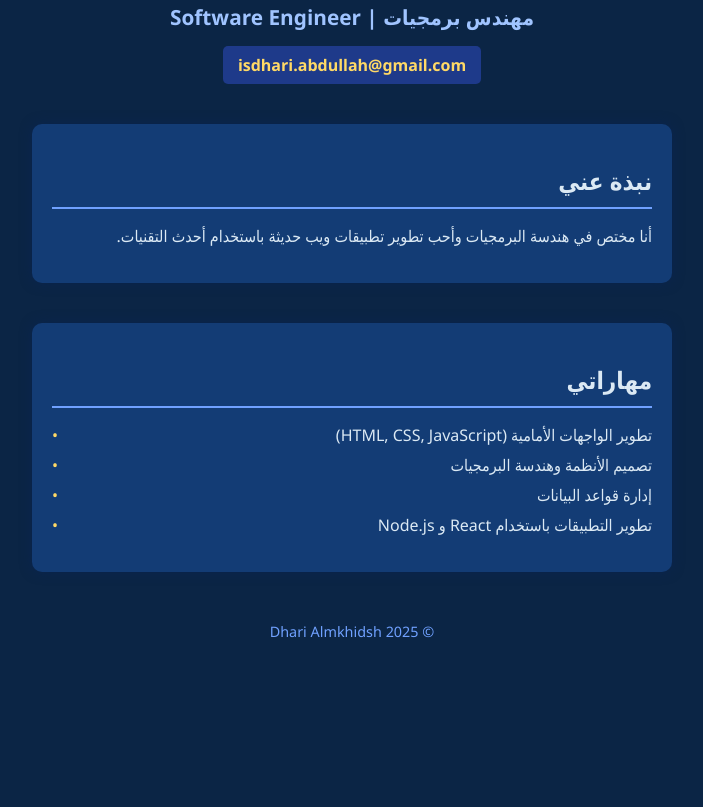
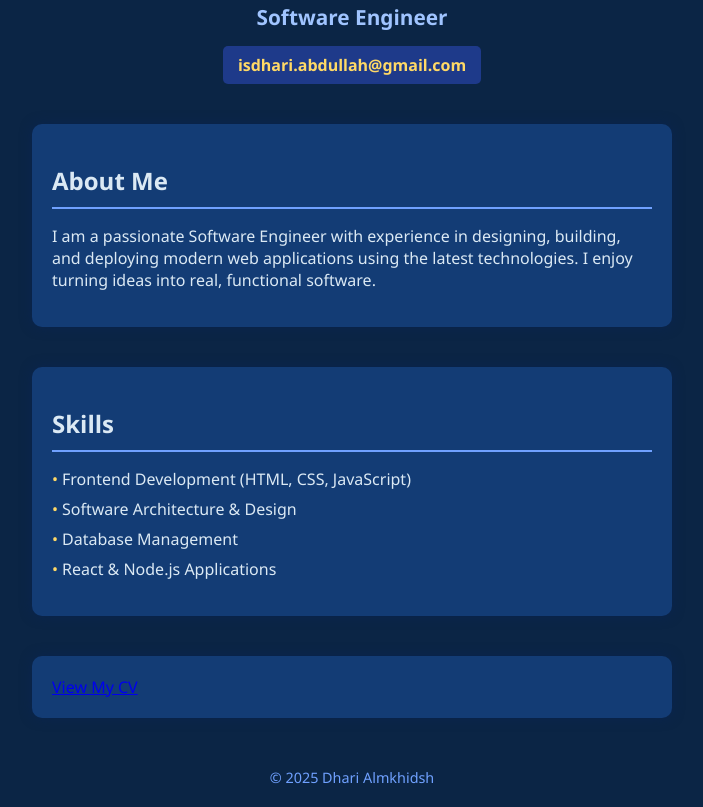
Before and after one commit to is-dhari/Dhari-website, a plain HTML site: page index.html in a window 1280 px wide. Shown: the part 87-894 px from the top of the page, without its empty margins (288-991 px from the left). Before the commit the page ends 800 px from the top, so only its background shows below. Drawn offline with Linux system fonts and the light colour scheme.

Commit message:
Update index.html

```diff
--- a/index.html
+++ b/index.html
@@ -1,35 +1,43 @@
 <!DOCTYPE html>
-<html lang="ar" dir="rtl">
+<html lang="en">
 <head>
   <meta charset="UTF-8" />
-    <meta name="viewport" content="width=device-width, initial-scale=1" />
+  <meta name="viewport" content="width=device-width, initial-scale=1.0" />
   <title>Dhari Almkhidsh</title>
   <link rel="stylesheet" href="style.css" />
 </head>
 <body>
+  <div class="container fade-in">
     <header>
       <h1>Dhari Almkhidsh</h1>
-        <p>مهندس برمجيات | Software Engineer</p>
-        <a href="mailto:isdhari.abdullah@gmail.com" class="email">isdhari.abdullah@gmail.com</a>
+      <p class="title">Software Engineer</p>
+      <a class="email" href="mailto:isdhari.abdullah@gmail.com">isdhari.abdullah@gmail.com</a>
     </header>
 
-    <section class="about">
-        <h2>نبذة عني</h2>
-        <p>أنا مختص في هندسة البرمجيات وأحب تطوير تطبيقات ويب حديثة باستخدام أحدث التقنيات.</p>
+    <section>
+      <h2>About Me</h2>
+      <p>
+        I am a passionate Software Engineer with experience in designing, building, and deploying modern web applications using the latest technologies. I enjoy turning ideas into real, functional software.
+      </p>
     </section>
 
-    <section class="skills">
-        <h2>مهاراتي</h2>
+    <section>
+      <h2>Skills</h2>
       <ul>
-            <li>تطوير الواجهات الأمامية (HTML, CSS, JavaScript)</li>
-            <li>تصميم الأنظمة وهندسة البرمجيات</li>
-            <li>إدارة قواعد البيانات</li>
-            <li>تطوير التطبيقات باستخدام React و Node.js</li>
+        <li>Frontend Development (HTML, CSS, JavaScript)</li>
+        <li>Software Architecture & Design</li>
+        <li>Database Management</li>
+        <li>React & Node.js Applications</li>
       </ul>
+    </section>
+
+    <section class="cv-section">
+      <a href="Dhari-Almkhidsh-CV.pdf" class="cv-button" target="_blank">View My CV</a>
     </section>
 
     <footer>
       &copy; 2025 Dhari Almkhidsh
     </footer>
+  </div>
 </body>
 </html>
```
Lines whose indentation alone changed are shown as unchanged.
